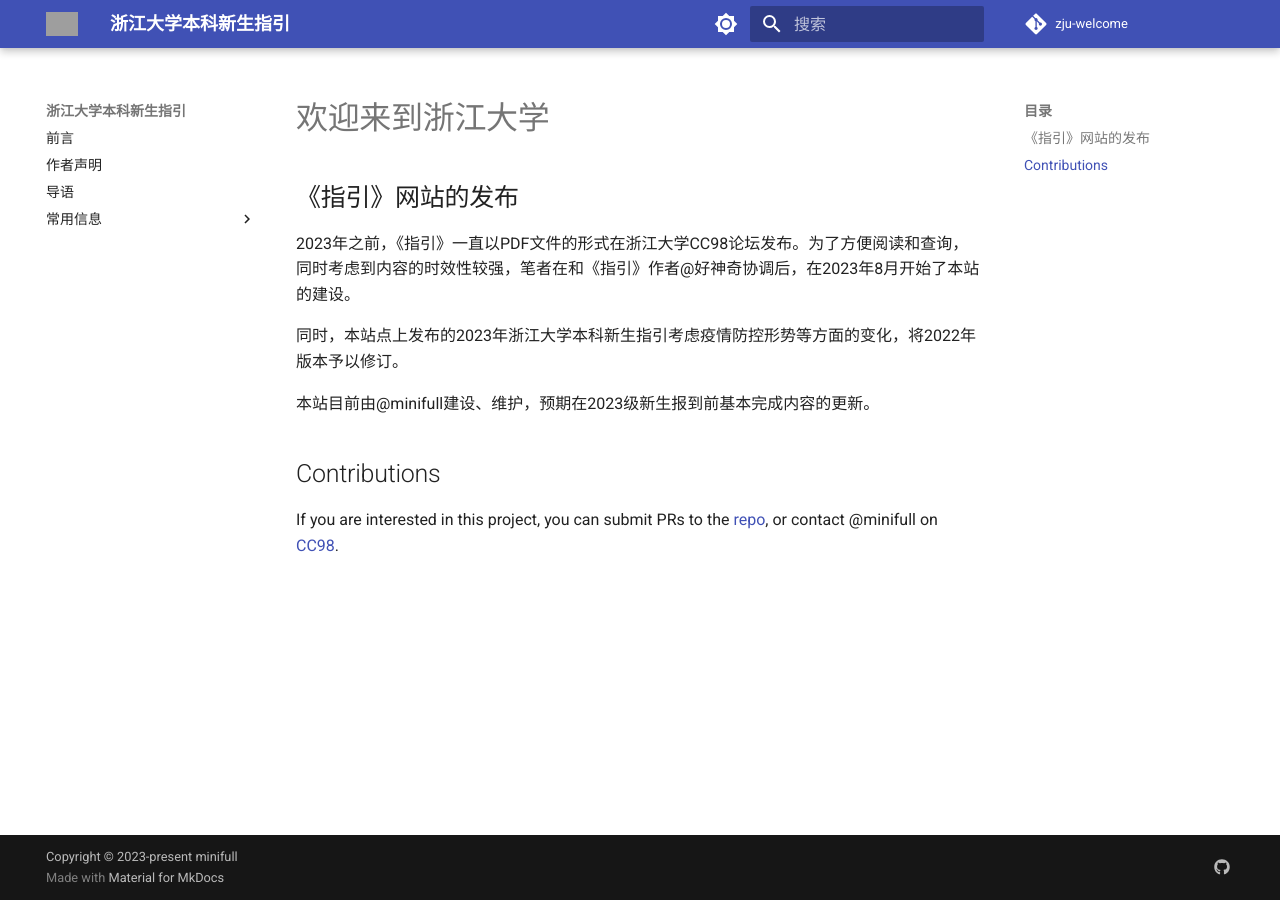
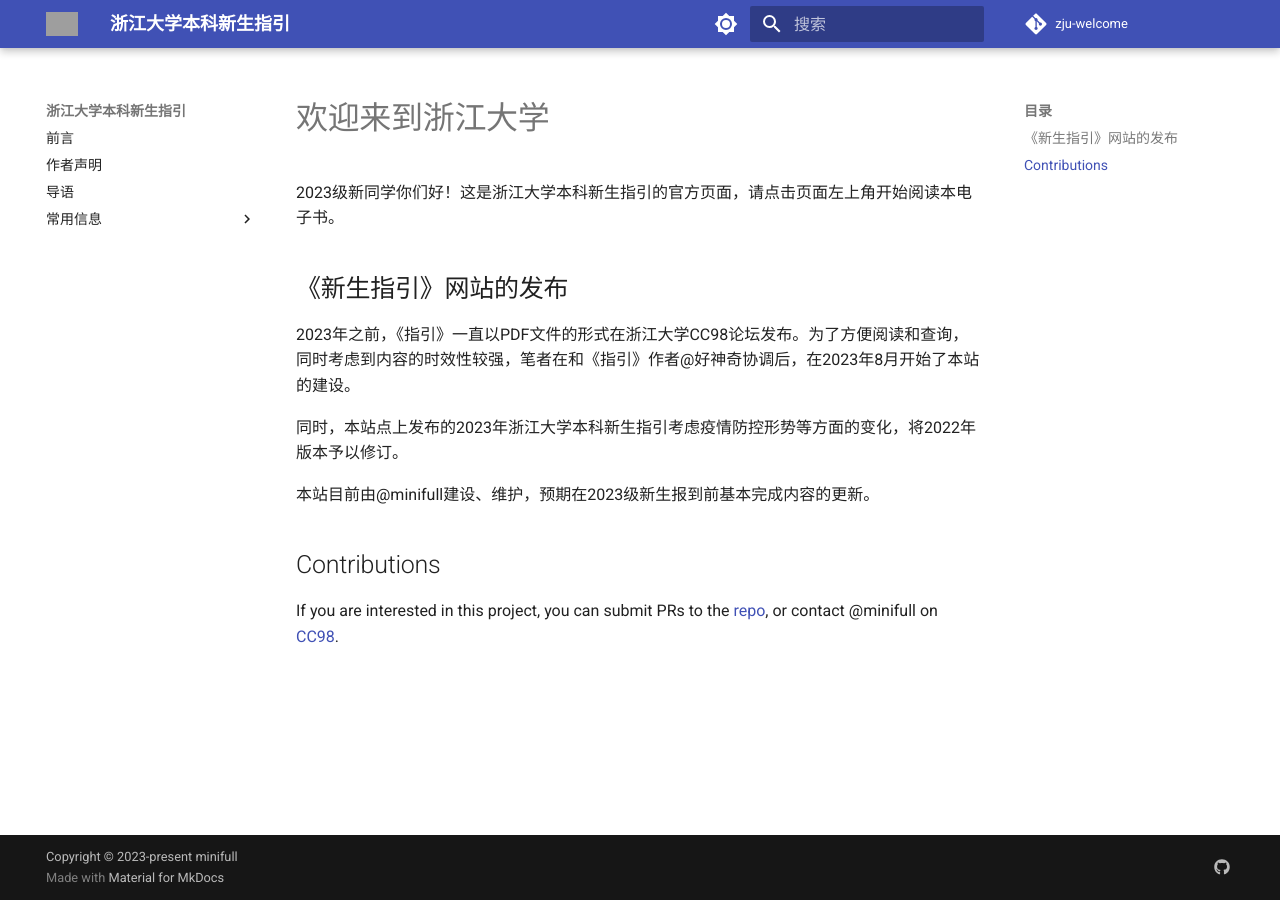
Before and after one commit to mini-full/zju-welcome, an MkDocs documentation site: the page built from docs/index.md, in a window 1280 px wide. Built offline with MkDocs 1.6.1 and Material for MkDocs 9.7.7, drawn with Linux system fonts in a browser that asks for light colours; comment, search, counter and statistics services are not loaded; grey boxes are pictures that could not be loaded.

Commit message:
modify index

```diff
--- a/docs/index.md
+++ b/docs/index.md
@@ -1,6 +1,8 @@
 # 欢迎来到浙江大学
 
-## 《指引》网站的发布
+2023级新同学你们好！这是浙江大学本科新生指引的官方页面，请点击页面左上角开始阅读本电子书。
+
+## 《新生指引》网站的发布
 
 2023年之前，《指引》一直以PDF文件的形式在浙江大学CC98论坛发布。为了方便阅读和查询，同时考虑到内容的时效性较强，笔者在和《指引》作者@好神奇协调后，在2023年8月开始了本站的建设。
 
```
